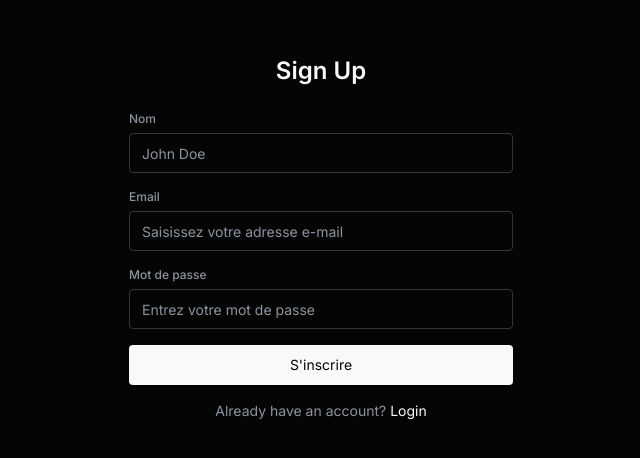
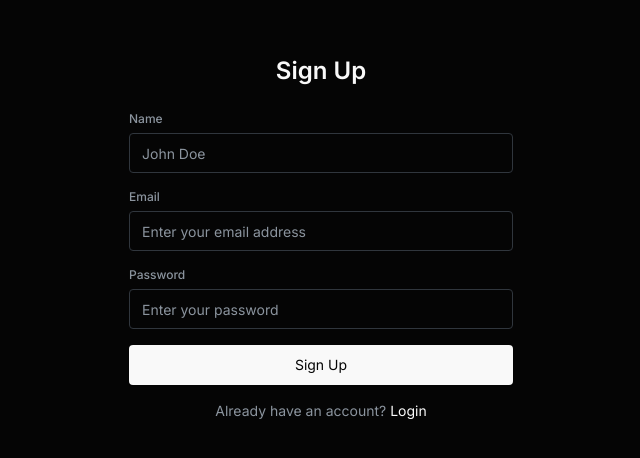
Before and after one commit to Leoglme/devleadhunter, a Nuxt app in the folder client/: page /signup in a window 1280 px wide. Shown: the part 162-620 px from the top of the page, without its empty margins (319-959 px from the left). Built offline with nearby package versions, Linux system fonts and the light colour scheme.

Commit message:
fix: translate all error messages to English and fix dashboard loader layout
- Fix dashboard loader wrapper div structure
- Translate all login/signup error messages from French to English
- Translate all form labels and placeholders to English
- Remove unused userStore import from dashboard layout

```diff
--- a/client/layouts/dashboard.vue
+++ b/client/layouts/dashboard.vue
@@ -1,4 +1,5 @@
 <template>
+  <div>
     <div v-if="isInitializing" class="fixed inset-0 bg-[#050505] flex items-center justify-center z-50">
       <div class="loader-smooth"></div>
     </div>
@@ -32,6 +33,7 @@
         </main>
       </div>
     </div>
+  </div>
 </template>
 
 <script setup lang="ts">
@@ -52,11 +54,6 @@ const isSidebarOpen: Ref<boolean> = ref(false);
  * Mobile state
  */
 const isMobile: Ref<boolean> = ref(false);
-
-/**
- * User store
- */
-const userStore = useUserStore();
 
 /**
  * Initialize authentication
--- a/client/pages/login.vue
+++ b/client/pages/login.vue
@@ -21,7 +21,7 @@
             v-model="email"
             type="email"
             required
-              placeholder="Saisissez votre adresse e-mail"
+              placeholder="Enter your email address"
               :class="['input-field', emailError && 'border-[#f85149]']"
           />
             <p v-if="emailError" class="mt-1 text-xs text-[#f85149]">{{ emailError }}</p>
@@ -30,14 +30,14 @@
         <!-- Password -->
         <div>
           <label for="password" class="block text-xs font-medium text-muted mb-1.5">
-              Mot de passe
+            Password
           </label>
           <input
             id="password"
             v-model="password"
             type="password"
             required
-              placeholder="Entrez votre mot de passe"
+              placeholder="Enter your password"
               :class="['input-field', passwordError && 'border-[#f85149]']"
           />
             <p v-if="passwordError" class="mt-1 text-xs text-[#f85149]">{{ passwordError }}</p>
@@ -50,7 +50,7 @@
             class="btn-primary w-full"
         >
           <span v-if="isLoading">Logging in...</span>
-            <span v-else>Se connecter</span>
+            <span v-else>Login</span>
         </button>
 
         <!-- Sign Up Link -->
@@ -118,18 +118,18 @@ const handleSubmit = async (): Promise<void> => {
 
   // Validate email
   if (!email.value) {
-    emailError.value = 'Pour accéder à votre compte, saisissez votre adresse e-mail.';
+    emailError.value = 'Please enter your email address to access your account.';
     return;
   }
 
   if (!validateEmail(email.value)) {
-    emailError.value = 'Format d\'e-mail invalide.';
+    emailError.value = 'Invalid email format.';
     return;
   }
 
   // Validate password
   if (!password.value) {
-    passwordError.value = 'Saisissez votre mot de passe.';
+    passwordError.value = 'Please enter your password.';
     return;
   }
 
@@ -141,7 +141,7 @@ const handleSubmit = async (): Promise<void> => {
     });
   } catch (error) {
     // Set general error message
-    generalError.value = 'Vos identifiants de connexion sont incorrects. Réessayez.';
+    generalError.value = 'Incorrect login credentials. Please try again.';
   }
 };
 </script>
--- a/client/pages/signup.vue
+++ b/client/pages/signup.vue
@@ -14,7 +14,7 @@
         <!-- Name -->
         <div>
             <label for="name" class="block text-xs font-medium text-muted mb-1.5">
-              Nom
+              Name
             </label>
           <input
             id="name"
@@ -37,7 +37,7 @@
             v-model="email"
             type="email"
             required
-              placeholder="Saisissez votre adresse e-mail"
+              placeholder="Enter your email address"
               :class="['input-field', emailError && 'border-[#f85149]']"
           />
             <p v-if="emailError" class="mt-1 text-xs text-[#f85149]">{{ emailError }}</p>
@@ -46,14 +46,14 @@
         <!-- Password -->
         <div>
           <label for="password" class="block text-xs font-medium text-muted mb-1.5">
-              Mot de passe
+            Password
           </label>
           <input
             id="password"
             v-model="password"
             type="password"
             required
-              placeholder="Entrez votre mot de passe"
+              placeholder="Enter your password"
               :class="['input-field', passwordError && 'border-[#f85149]']"
           />
             <p v-if="passwordError" class="mt-1 text-xs text-[#f85149]">{{ passwordError }}</p>
@@ -66,7 +66,7 @@
             class="btn-primary w-full"
         >
           <span v-if="isLoading">Creating account...</span>
-            <span v-else>S'inscrire</span>
+            <span v-else>Sign Up</span>
         </button>
 
         <!-- Login Link -->
@@ -137,29 +137,29 @@ const handleSubmit = async (): Promise<void> => {
 
   // Validate name
   if (!name.value) {
-    nameError.value = 'Saisissez votre nom.';
+    nameError.value = 'Please enter your name.';
     return;
   }
 
   // Validate email
   if (!email.value) {
-    emailError.value = 'Saisissez votre adresse e-mail.';
+    emailError.value = 'Please enter your email address.';
     return;
   }
 
   if (!validateEmail(email.value)) {
-    emailError.value = 'Format d\'e-mail invalide.';
+    emailError.value = 'Invalid email format.';
     return;
   }
 
   // Validate password
   if (!password.value) {
-    passwordError.value = 'Saisissez votre mot de passe.';
+    passwordError.value = 'Please enter your password.';
     return;
   }
 
   if (password.value.length < 6) {
-    passwordError.value = 'Le mot de passe doit contenir au moins 6 caractères.';
+    passwordError.value = 'Password must be at least 6 characters long.';
     return;
   }
 
@@ -172,7 +172,7 @@ const handleSubmit = async (): Promise<void> => {
     });
   } catch (error) {
     // Set general error message
-    const errorMessage = error instanceof Error ? error.message : 'Erreur lors de l\'inscription.';
+    const errorMessage = error instanceof Error ? error.message : 'Signup failed. Please try again.';
     generalError.value = errorMessage;
   }
 };
```
Lines whose indentation alone changed are shown as unchanged.
